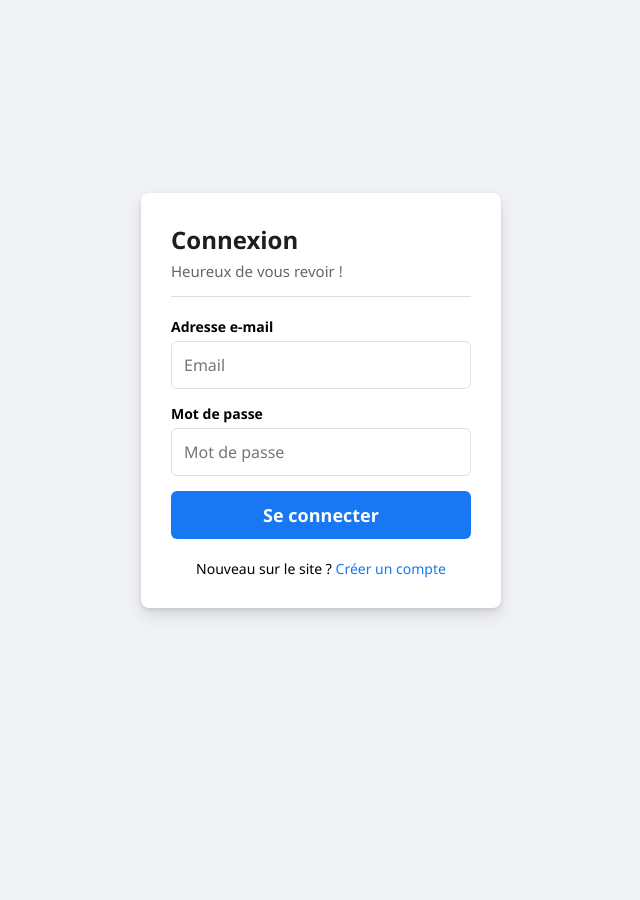
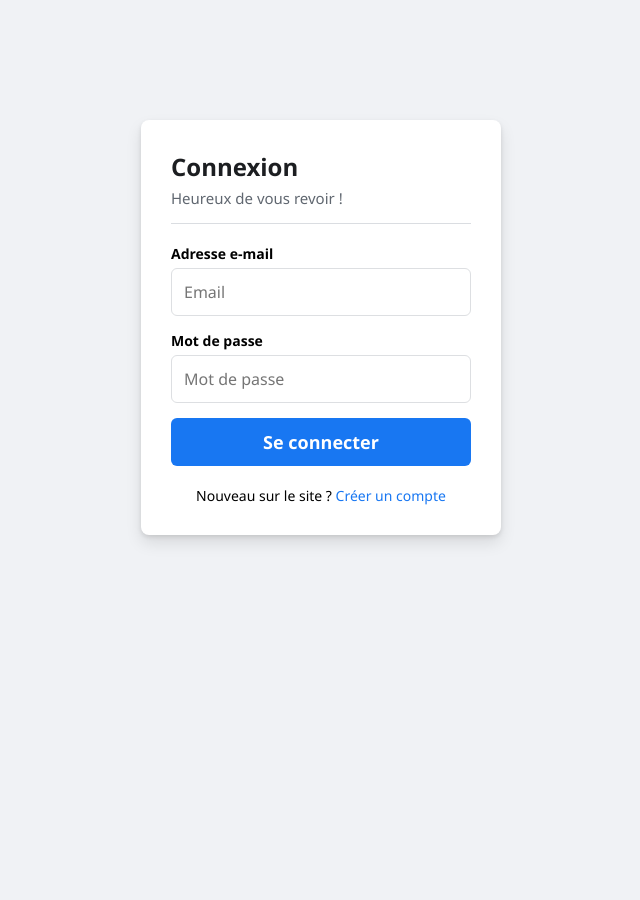
Before and after one commit to GregoryVDev/messagerie, a PHP site: page /connexion.php in a window 1280 px wide. Shown: the whole page, without its empty margins (319-959 px from the left). Before the commit the page ends 616 px from the top, so only its background shows below. Run offline with PHP 8.4, Linux system fonts and the light colour scheme.

Commit message:
Checked whether the fields are empty or not, after an error message to keep what has been typed and modified the navigation bar and the body of the page

```diff
--- a/src/css/style.css
+++ b/src/css/style.css
@@ -10,10 +10,6 @@
 
 body {
     background-color: #f0f2f5;
-    /* Le gris typique Facebook */
-    display: flex;
-    justify-content: center;
-    align-items: center;
     height: 100vh;
 }
 
@@ -22,6 +18,7 @@ body {
     width: 100%;
     max-width: 400px;
     padding: 20px;
+    margin: 100px auto;
 }
 
 /* La carte du formulaire */
--- a/src/templates/header.php
+++ b/src/templates/header.php
@@ -1,6 +1,6 @@
 <nav class="navbar">
     <div class="nav-container">
-        <a href="index.php" class="nav-logo">MiniFB</a>
+        <a href="index.php" class="nav-logo">Messagerie</a>
 
         <ul class="nav-links">
             <?php if (isset($_SESSION['user_id'])): ?>
```
Also changed, not shown: src/inscription.php (+10 -4 lines).
